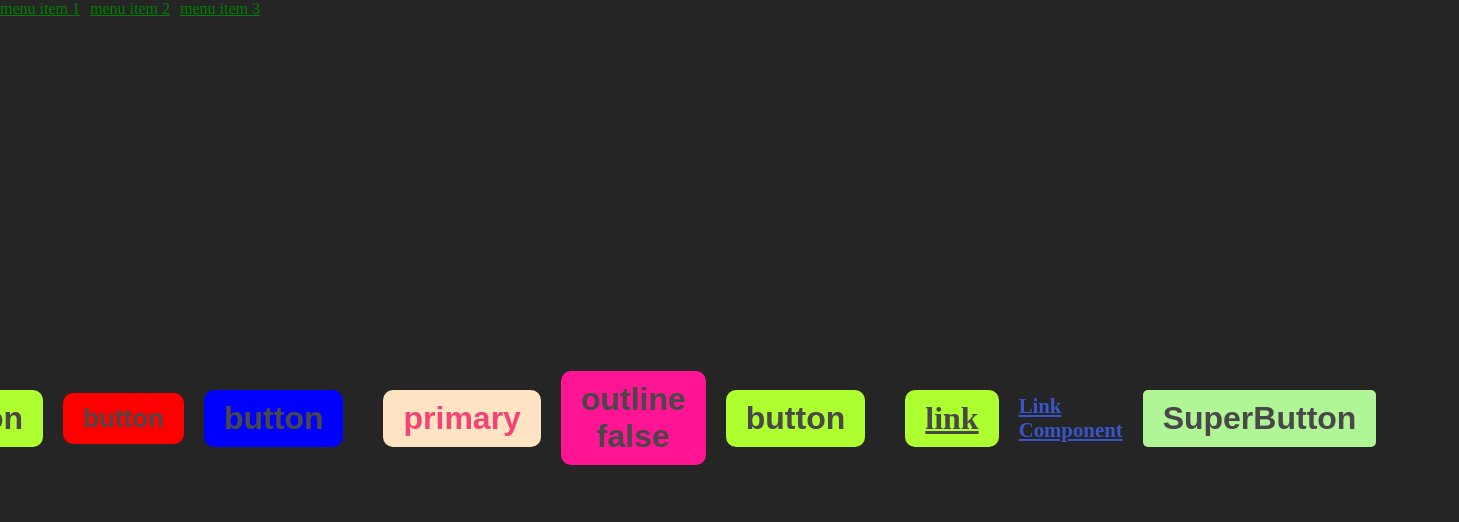
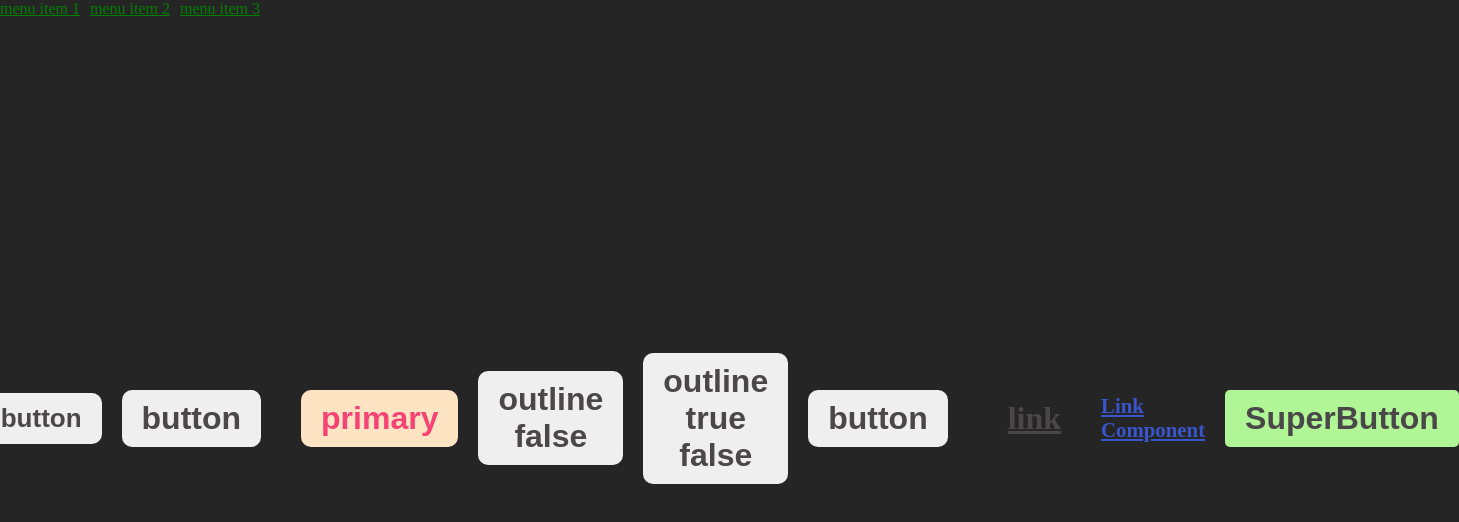
Before and after one commit to dktwho/styled-components-test, a React (Vite) app: page / in a window 1280 px wide. Shown: the top 522 px of the page, 1459 px wide, since content can reach past the window. Built offline with nearby package versions, Linux system fonts and the light colour scheme.

Commit message:
add apart style hover outline

```diff
--- a/src/App.tsx
+++ b/src/App.tsx
@@ -21,6 +21,7 @@ function App() {
                 <br/>
                 <StyledBtn color={'bisque'} primary={true}>primary</StyledBtn>
                 <StyledBtn color={'deeppink'} outline={false}>outline false</StyledBtn>
+                <StyledBtn color={'deeppink'} outline={true}>outline true false</StyledBtn>
                 <StyledBtn>button</StyledBtn>
                 <br/>
                 <StyledBtn as='a' href={'#'}>link</StyledBtn>
--- a/src/components/Button.styled.tsx
+++ b/src/components/Button.styled.tsx
@@ -10,12 +10,9 @@ type StyledBtnPropsType = {
 
 export const StyledBtn = styled.button<StyledBtnPropsType>`
   border: none;
-  // background-color: greenyellow;
-  background-color: ${props => props.color || 'greenyellow'};
   border-radius: 10px;
   padding: 10px 20px;
   color: #494747;
-  // font-size: 1.3rem;
   font-size: ${props => props.fontSize || '2rem'};
   font-weight: bold;
 
@@ -31,12 +28,22 @@ export const StyledBtn = styled.button<StyledBtnPropsType>`
   ${props => props.outline && css<StyledBtnPropsType>`
     border: 5px solid ${props => props.color || 'greenyellow'}
     color: ${props => props.color || 'greenyellow'}
-    background-color: transparent
-  `} // primary
+    background-color: transparent;
+
+    &:hover {
+      border-color: #1b45c4;
+      border: 2px solid #1b45c4;
+      color: #1b45c4;
+      background-color: transparent;
+    }
+  `}
+
+          // primary
   ${props => props.primary && css<StyledBtnPropsType>`
     background-color: ${props => props.color || 'greenyellow'};
     color: #f54376;
   `}
+
 
 `
 
```
